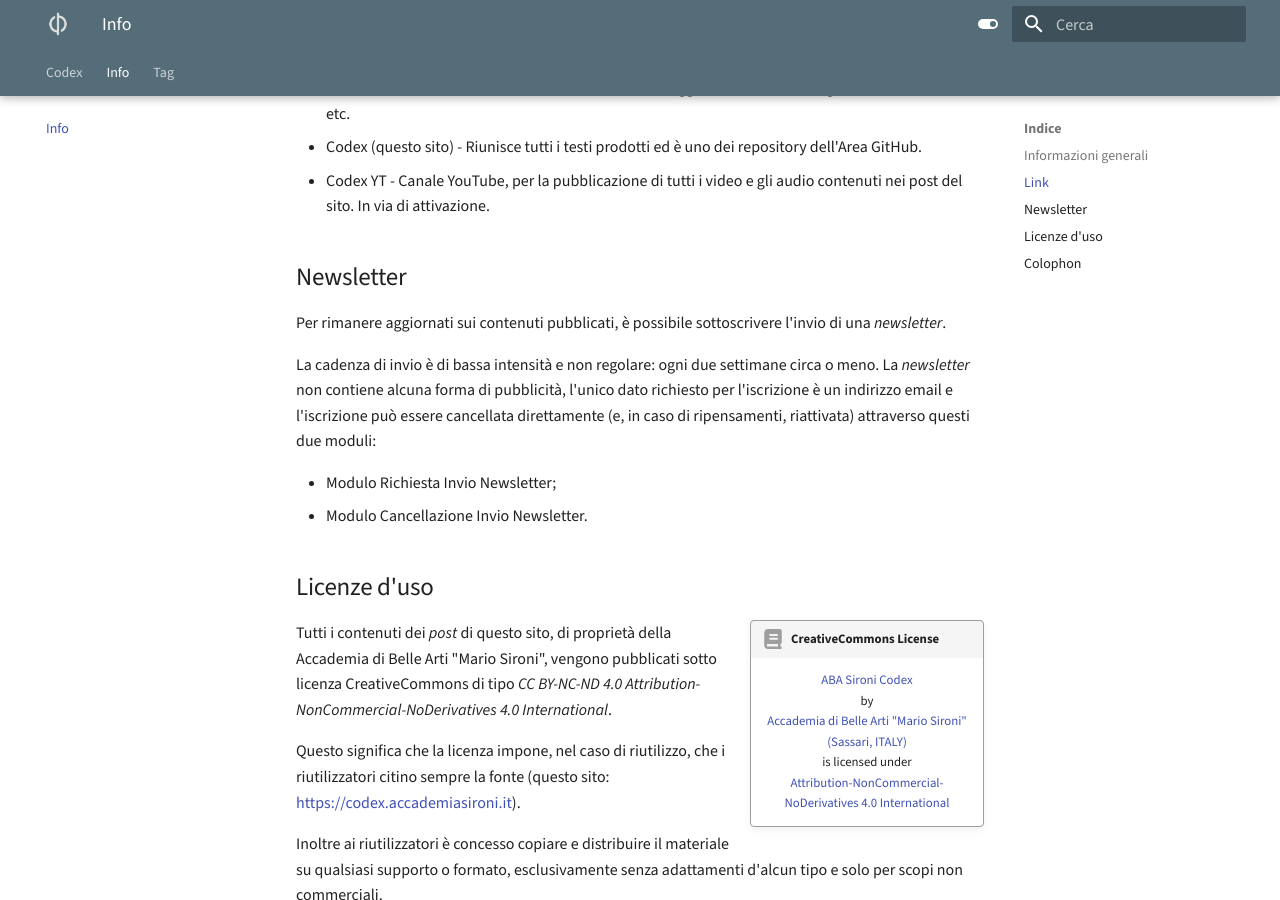
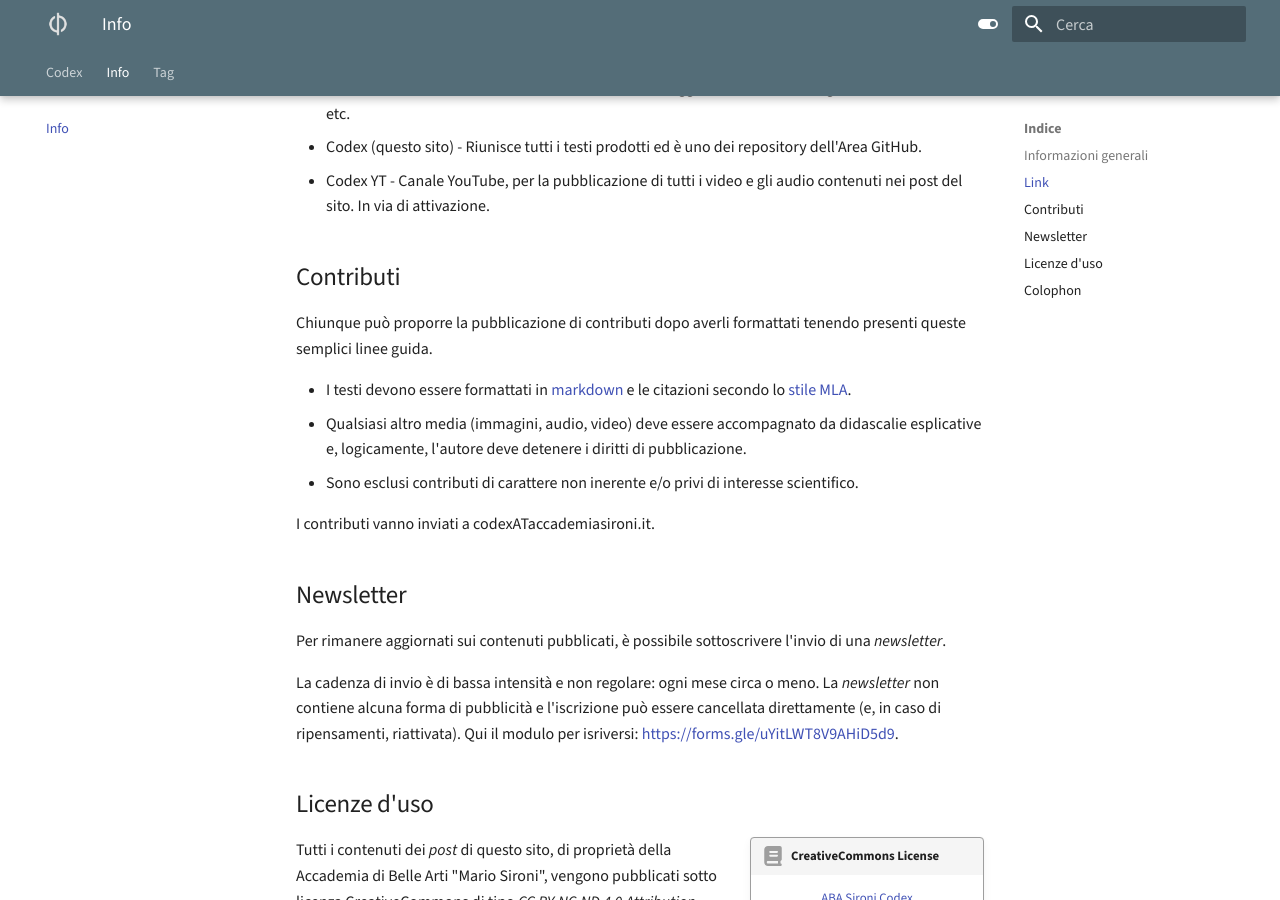
Before and after one commit to ABA-Sironi-Codex/codex, an MkDocs documentation site: the page built from docs/info.md, in a window 1280 px wide and 900 px high, scrolled down 565 px. Built offline with MkDocs 1.6.1 and Material for MkDocs 9.7.7, drawn with Linux system fonts in a browser that asks for light colours.

Commit message:
Giornataccia...

```diff
--- a/docs/info.md
+++ b/docs/info.md
@@ -17,14 +17,21 @@ Il progetto si compone:
 - Codex (questo sito) - Riunisce tutti i testi prodotti ed è uno dei repository dell'Area GitHub.
 - Codex YT - Canale YouTube, per la pubblicazione di tutti i video e gli audio contenuti nei post del sito. In via di attivazione.
 
+## Contributi
+
+Chiunque può proporre la pubblicazione di contributi dopo averli formattati tenendo presenti queste semplici linee guida.
+
+- I testi devono essere formattati in [markdown](https://www.markdownguide.org/) e le citazioni secondo lo [stile MLA](https://library.nic.bc.ca/c.php?g=726538&p=5207740).
+- Qualsiasi altro media (immagini, audio, video) deve essere accompagnato da didascalie esplicative e, logicamente, l'autore deve detenere i diritti di pubblicazione.
+- Sono esclusi contributi di carattere non inerente e/o privi di interesse scientifico.
+
+I contributi vanno inviati a codexATaccademiasironi.it.
+
 ## Newsletter
 
 Per rimanere aggiornati sui contenuti pubblicati, è possibile sottoscrivere l'invio di una _newsletter_.
 
-La cadenza di invio è di bassa intensità e non regolare: ogni due settimane circa o meno. La _newsletter_ non contiene alcuna forma di pubblicità, l'unico dato richiesto per l'iscrizione è un indirizzo email e l'iscrizione può essere cancellata direttamente (e, in caso di ripensamenti, riattivata) attraverso questi due moduli:
-
-- Modulo Richiesta Invio Newsletter;
-- Modulo Cancellazione Invio Newsletter.
+La cadenza di invio è di bassa intensità e non regolare: ogni mese circa o meno. La _newsletter_ non contiene alcuna forma di pubblicità e l'iscrizione può essere cancellata direttamente (e, in caso di ripensamenti, riattivata). Qui il modulo per isriversi: [https://forms.gle/uYitLWT8V9AHiD5d9](https://forms.gle/uYitLWT8V9AHiD5d9).
 
 ## Licenze d'uso
 
```
Also changed, not shown: docs/index.md (+1 -1 lines), docs/posts/000_Letture-10-23.md (+1 -1 lines), docs/posts/001-NvidiaJetson.md (+4 -4 lines), docs/posts/002-GiocoDadiMusicali.md (+2 -5 lines), docs/posts/MusicalDice.jpg (added), docs/posts/MusicalDice.png (deleted), docs/posts/NvidiaDev.jpg (added), docs/posts/NvidiaDev.png (deleted).
